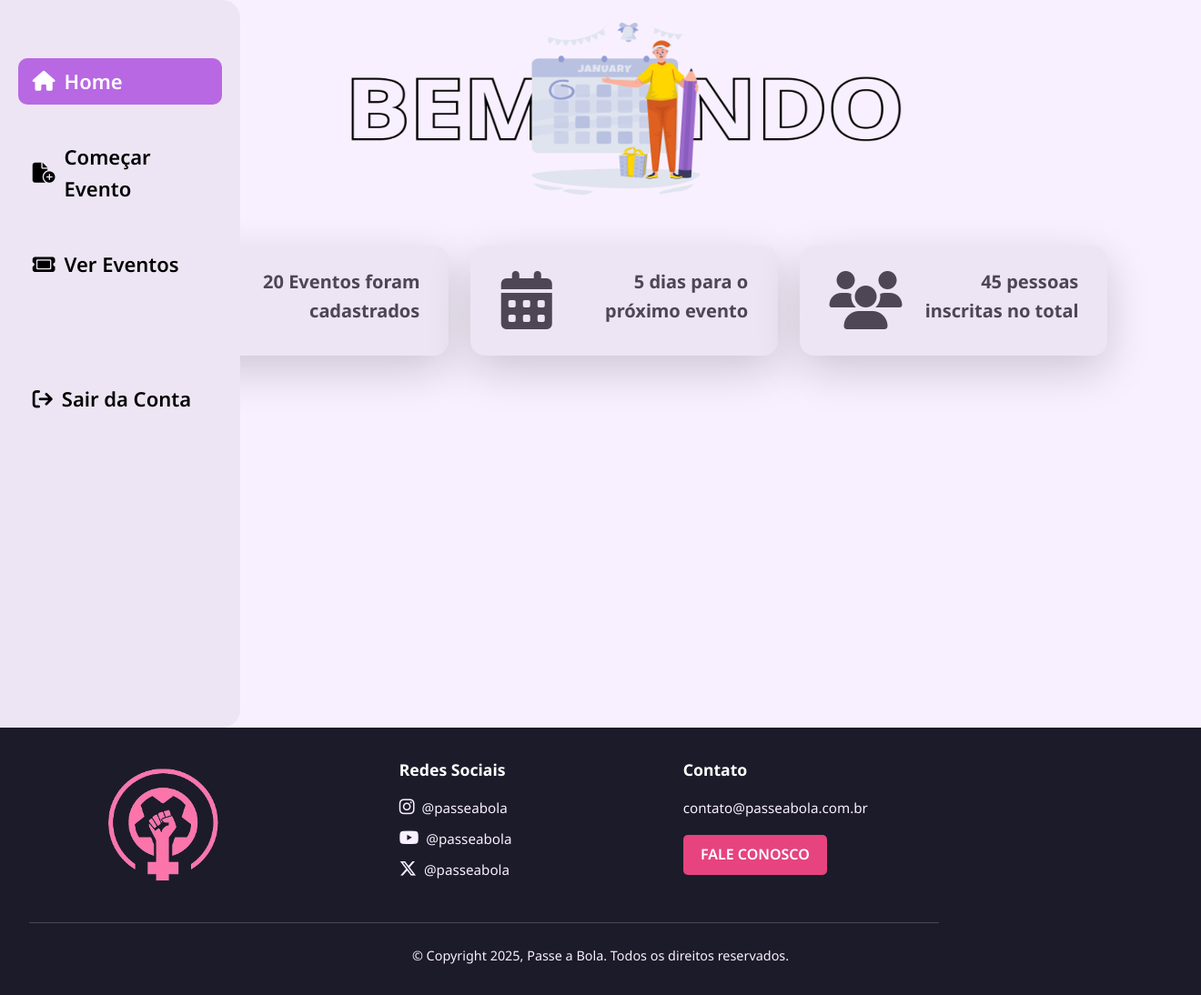
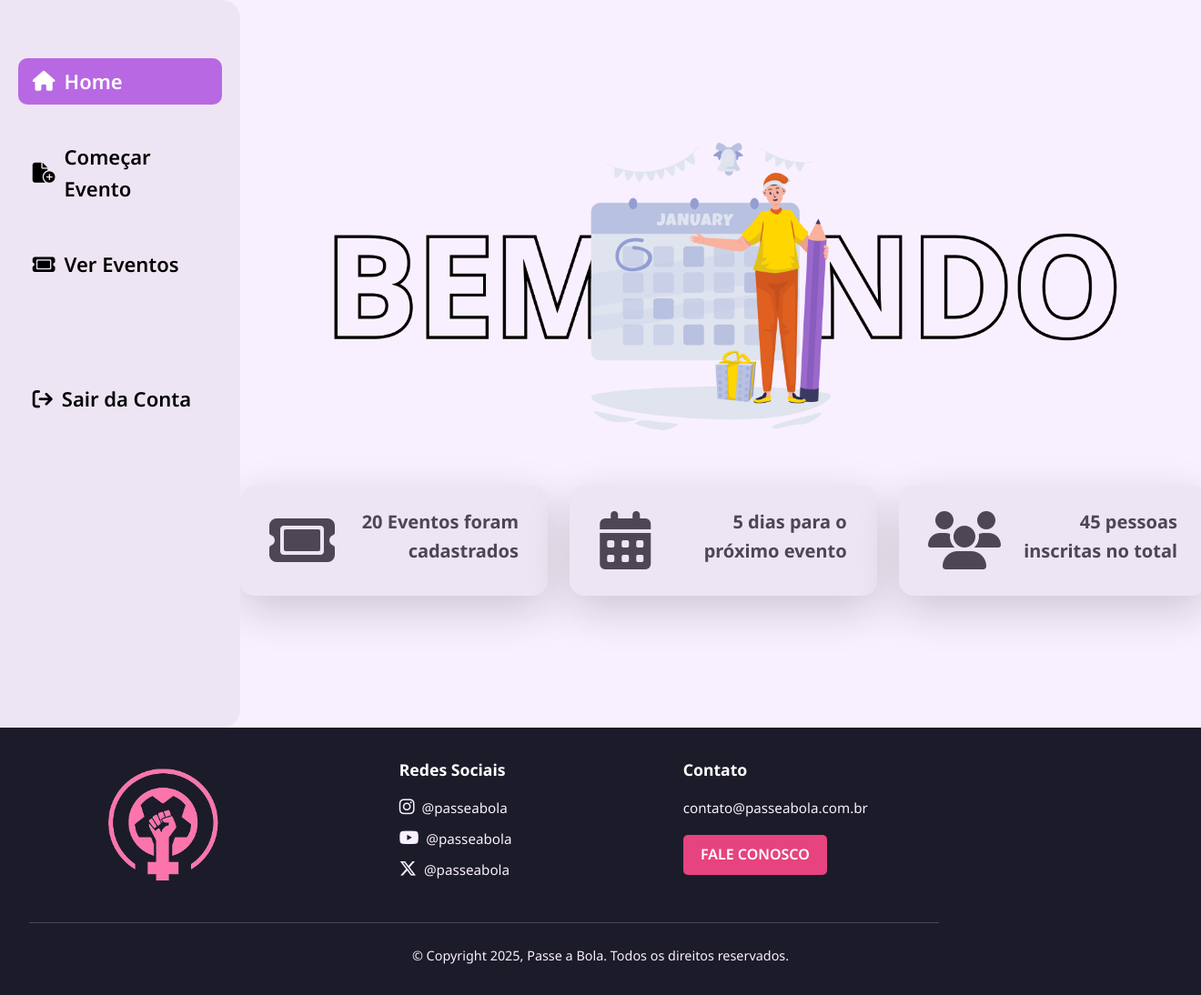
Before and after one commit to syinapse/formulario-passa-bola, a Flask app: page /admin in a window 1320 px wide. Shown: the part 74-1168 px from the top of the page at 91% size. Run offline with Flask 3, Linux system fonts and the light colour scheme; the visitor is signed in with stand-in values (Sample User, id 1).

Commit message:
fix: Corrigindo formatação da home

```diff
--- a/passaBola/static/style.css
+++ b/passaBola/static/style.css
@@ -582,7 +582,11 @@ footer {
   flex-direction: column;
   justify-content: center;
   align-items: center;
-  width: 80%;
+  margin: auto;
+}
+
+.admin-content img {
+  width: 85%;
 }
 
 .align-input-event {
--- a/passaBola/templates/adminPages/home.html
+++ b/passaBola/templates/adminPages/home.html
@@ -2,7 +2,7 @@
 
 {% block admincontent %}
 <div class="admin-content">
-    <img src="../../static/assets/WelcomeAdmin.png" class="w-75 h-50">
+    <img src="../../static/assets/WelcomeAdmin.png" class="h-100">
     <section class="d-flex gap-4 mt-5">
         <article class="card-admin-info bg-pb-secondary shadow-lg">
             <i class="fa-solid fa-ticket"></i>
```
